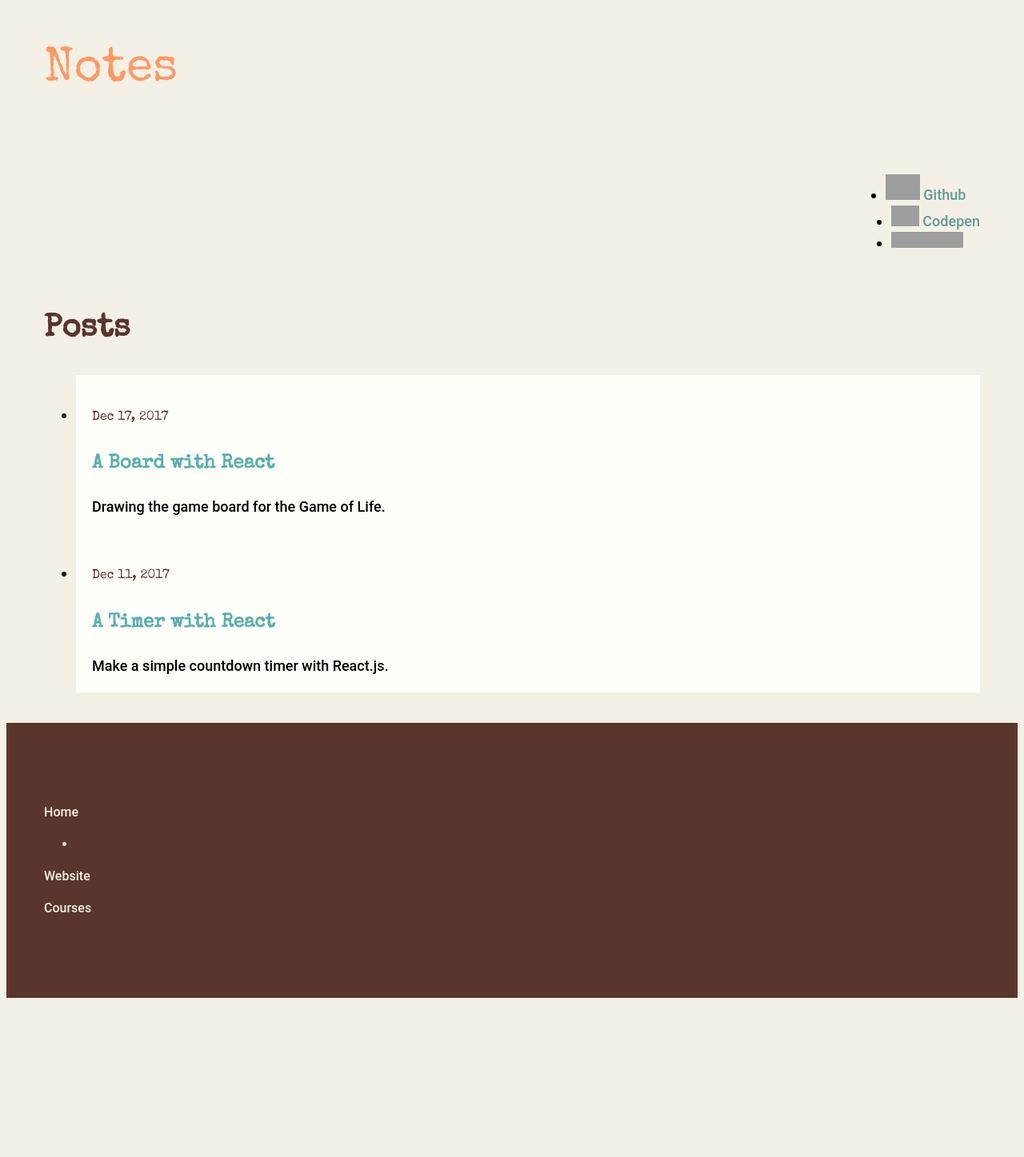
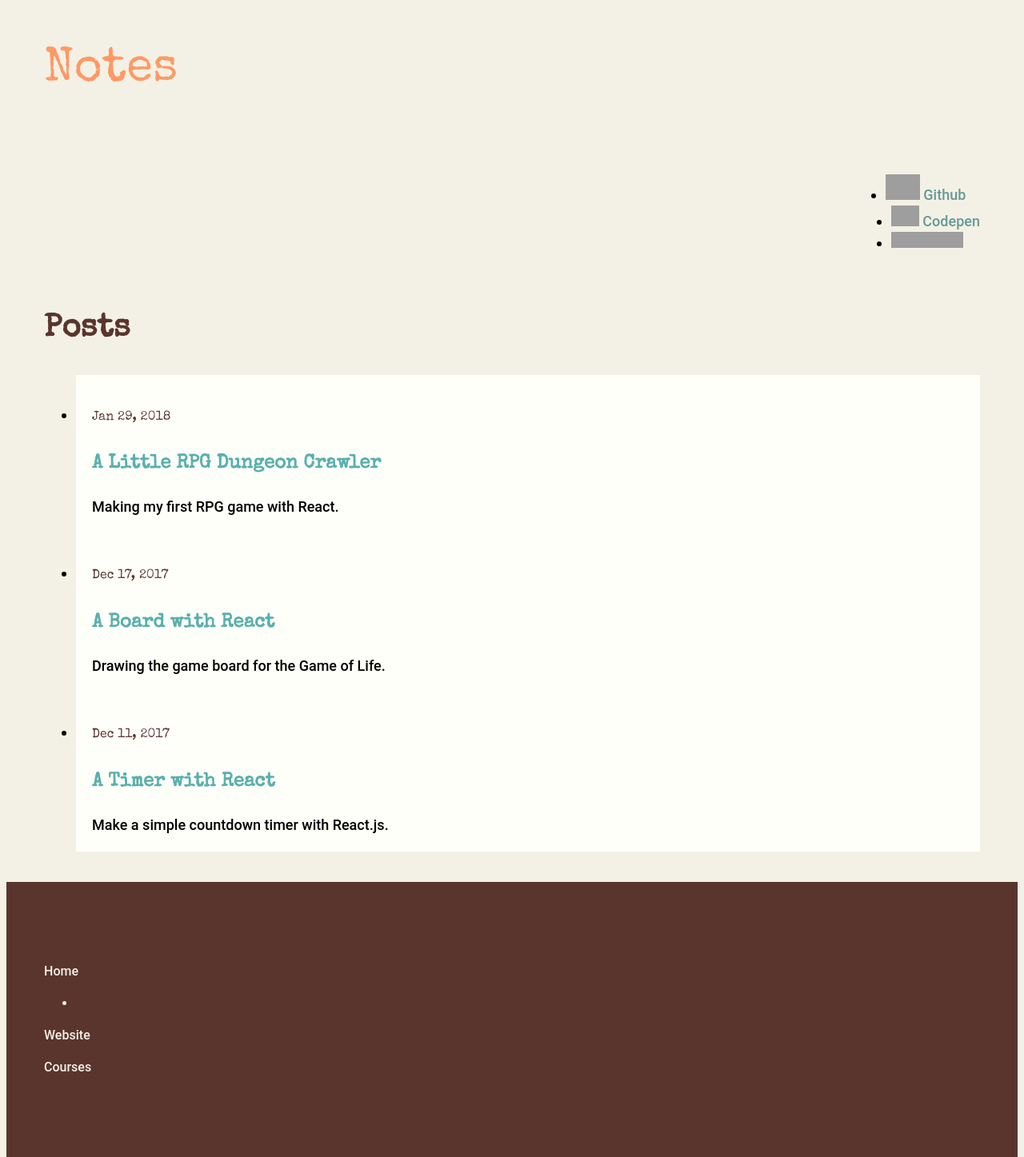
Before and after one commit to ashlynnpai/journal, a Jekyll site: the page built from index.html, in a window 1280 px wide. Shown: the whole page at 80% size. Built offline with Jekyll 4.4.1, drawn with Linux system fonts in a browser that asks for light colours; the list of posts is cut into pages by our own code; before the commit the page ends 1248 px from its top, so only the background shows below that; grey boxes are pictures that could not be loaded.

Commit message:
post 1-29-18

```diff
--- /dev/null
+++ b/_posts/2018-1-29-little-rpg-game.md
@@ -0,0 +1,33 @@
+---
+layout: post
+title:  "A Little RPG Dungeon Crawler"
+description: "Making my first RPG game with React."
+date:   2018-1-29 19:20:00 +0000
+
+---
+
+I made my first RPG dungeon crawler game using React.js as part of the Data Visualization program at FreeCodeCamp. I probably wouldn't have made one otherwise, but it turned out to be my favorite project. React made it easy to create combat logs and health bars that needed almost continuous, fast updating.
+
+<img src="https://www.ashlynnpai.com/assets/level1-700-min.png" width="600" alt="Silverheart RPG" class="img-center" />
+
+### Game Design
+
+At first I wanted to pile all kinds of features into the game but after spending over a month on it I decided to wrap it up and go with what I had. It has three levels and a boss fight, quests, magic items (weapons, armor and quest items) that give bonuses, and a pet.
+
+I definitely wanted interactive combat so I used timers to manage the flow of combat. I wanted the player to defeat ordinary enemies ("mobs") quickly so they don't get bored but I wanted the boss fight to require using a variety of skills as well as potions. To do this I made the damage quite high on a skill called Fury but put it on a cooldown timer so it couldn't just be spammed. That way on the boss fight the boss would have time to use his own skills.
+
+If the player dies fighting the boss, which they very well might, not to fear, they will be offered the chance to be revived by the pet cat that lives there, whether or not they have acquired the cat as a pet. They'll be given a full set of health and mana potions if they die during the boss fight.
+
+Originally I wanted to track the casting time for skills and make them interruptable. However, when I played through the boss fight I felt there was already enough going on. Instead I just went with what I had already given to the ordinary mobs, a skill that continuously did damage on the player until it was actively removed and instead of having it only cast one time, the boss will continually cycle through the different skills. I tried to tune the fight so that if the player never removes the curse, they can't win the fight. However, it should be fine to miss sometimes if they also heal themselves and use their potions.
+
+I think my biggest mistake was that my original concept of the map really didn't work. I had the full map displaying all the time with the browser supposedly tracking the position using window.scrollTo(x-coord, y-coord). I had everything split up into rooms and putting a certain number of mobs in each room. However I didn't have enough tiles in each row and despite being in separate rooms they still all looked clumped together, which made the rooms mostly pointless. Then when I tested at different resolutions I realized the game was unplayable on small screens with the large UI I had created surrounding the map. So after I was almost done with the game I ended up overhauling the map, getting rid of rooms (which worked out well because the game art tiles I chose fit better with a grand hall concept anyway), shrinking the tiles and breaking them into three levels with staircases separating them. The game should now be comfortable to play on browser resolution height of at least 768px.
+
+One disappointment was that I wanted to use a running sprite but couldn't find one that fit my game. I did spend countless hours trying to find game art. The sites opengameart.com and soundbible.com were very helpful.
+
+This was my first RPG game, so if you have any feedback for me, please let me know. Also, my knowledge of React.js is just from reading lots of blog posts, the official documentation and one book, Learning React: Functional Web Development with React and Redux.
+
+The game is hosted at Codepen: <https://codepen.io/ashlynnpai/full/ZvwZmQ/>
+
+Currently all the Javascript is in one file in my Github, since it all needed to be in one file to be hosted at Codepen.  I'll refactor it at a later date.
+
+<https://github.com/ashlynnpai/dungeon/blob/master/script.js>
--- a/assets/main.scss
+++ b/assets/main.scss
@@ -10,6 +10,7 @@ $tangerine: #FF9966;
 $teal: #5AB0AC;
 $cadet-blue: #669999;
 
+//body and wrappers
 
 body {
   background-color: $beige-background;
@@ -35,6 +36,13 @@ body {
   padding: 20px;
 }
 
+//header
+.site-header {
+  border: none;
+}
+
+// home.html post list
+
 .site-title {
   color: $tangerine;
   font: 60px "Special Elite", Helvetica, Arial, sans-serif;
@@ -51,7 +59,6 @@ body {
   margin-left: -7px;
 }
 
-// home.html post list
 .post-list-header {
   color: $coffee;
   font-family: "Special Elite", Helvetica, Arial, sans-serif;
@@ -84,32 +91,7 @@ h3, h4 {
     .post-title {
       font-size: 32px; } }
 
-
-
-.site-header {
-  border: none;
-  //background-image: url(image.jpg)
-  // background-repeat:no-repeat;
-  // background-position: center center;
-  // background-size: cover;
-}
-
-.site-footer {
-  border-top: none;
-}
-
-.footer-col-wrapper {
-  margin: 80px 0;
-}
-
-a {
-  color: $cadet-blue;
-  text-decoration: none; }
-  a:visited {
-    color: $cadet-blue; }
-  a:hover {
-    color: #5AB0AC;
-    text-decoration: none;}
+/*footer */
 
 .footer-col-wrapper,  .footer-col-wrapper a{
   font-size: 16px;
@@ -119,6 +101,11 @@ a {
 .footer-heading {
   color: $beige-background;
 }
+
+.footer-col-wrapper {
+  margin: 80px 0;
+}
+
 
 /* sticky footer https://css-tricks.com/couple-takes-sticky-footer/ */
 
@@ -140,8 +127,8 @@ body {
 .site-footer {
   padding: 20px;
   background: $coffee;
+  border-top: none;
 }
-
 
   @media screen and (min-width: 1000px) {
     .wrapper {
@@ -149,3 +136,19 @@ body {
       max-width: calc(1200px - (30px));
       padding-right: 15px;
       padding-left: 15px; } }
+
+/* global */
+
+a {
+  color: $cadet-blue;
+  text-decoration: none; }
+  a:visited {
+    color: $cadet-blue; }
+  a:hover {
+    color: #5AB0AC;
+    text-decoration: none;}
+
+.img-center {
+  display: block;
+  margin: 50px auto;
+}
```
Also changed, not shown: Gemfile.lock.
